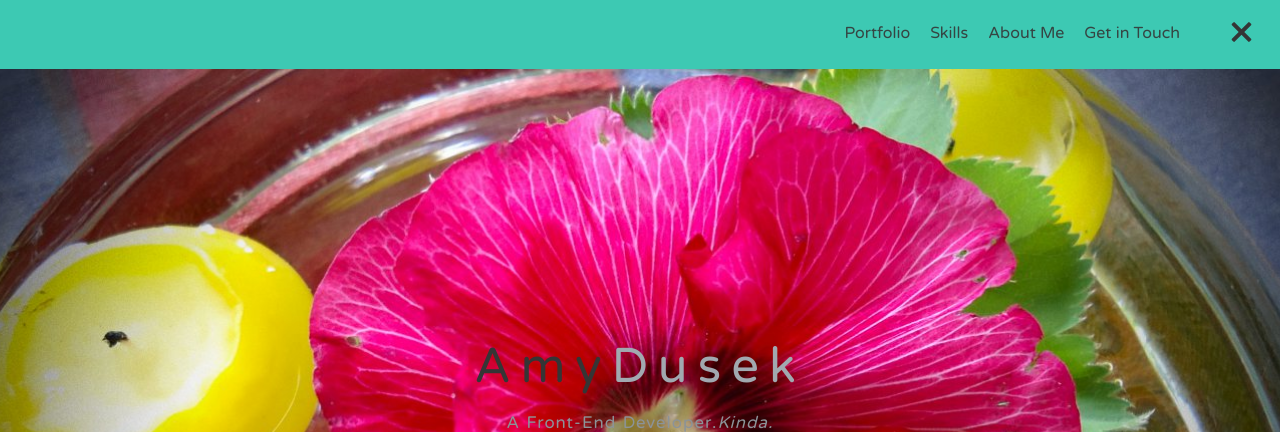
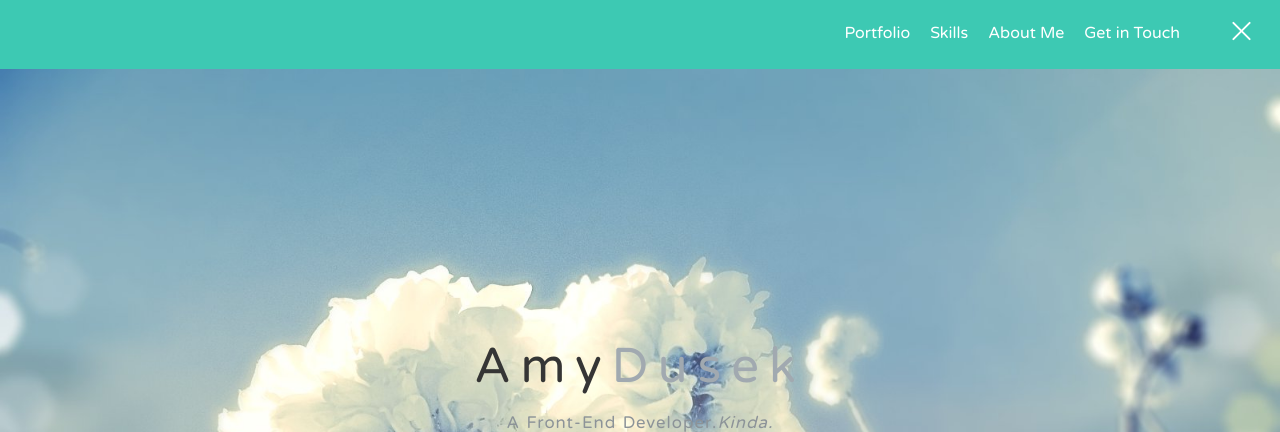
Before and after one commit to amlydu/portfolio_site, a PHP site: page / in a window 1280 px wide. Shown: the top 432 px of the page. Run offline with PHP 8.4, Linux system fonts and the light colour scheme; some libraries are stand-ins or nearby versions.

Commit message:
Changing the navbar link color; changed background picture

```diff
--- a/css/styles.css
+++ b/css/styles.css
@@ -194,11 +194,11 @@ nav { background-color: #3DC9B3; margin-top: -1px; }
 nav ul li { color: rgba(255, 255, 255, 0.6); font-size: 16px; display: block; transition: all 0.5s ease; -moz-transition: all 0.5s ease; -webkit-transition: all 0.5s ease; -o-transition: all 0.5s ease; padding-left: 0; position: relative; }
 nav ul { display: flex; float: right; padding-right: 75px; list-style: none;}
 nav ul li:last-child { border: none; }
-nav ul li a { color: rgba(53, 53, 53, 0.89); display: inline-flex; padding: 10px; transition: all 0.5s ease; -moz-transition: all 0.5s ease; -webkit-transition: all 0.5s ease; -o-transition: all 0.5s ease; position: relative; }
-nav ul li a:hover, nav ul li a:focus { text-decoration: none; color: rgba(255, 255, 255, 1); }
+nav ul li a { color: #FFF; display: inline-flex; padding: 10px; transition: all 0.5s ease; -moz-transition: all 0.5s ease; -webkit-transition: all 0.5s ease; -o-transition: all 0.5s ease; position: relative; }
+nav ul li a:hover, nav ul li a:focus { text-decoration: none; color: #353535; }
 #nav-toggle { position: absolute; right: 1px; top: 3px; }
 #nav-toggle { cursor: pointer; padding: 10px 50px 16px 0px; margin-top: 27px}
-#nav-toggle span, #nav-toggle span:before, #nav-toggle span:after { cursor: pointer; border-radius: 1px; -moz-border-radius: 1px; -webkit-border-radius: 1px; -o-border-radius: 1px; height: 4px; width: 25px; background: #353535; position: absolute; display: block; content: ''; }
+#nav-toggle span, #nav-toggle span:before, #nav-toggle span:after { cursor: pointer; border-radius: 1px; -moz-border-radius: 1px; -webkit-border-radius: 1px; -o-border-radius: 1px; height: 2px; width: 25px; background: #FFF; position: absolute; display: block; content: ''; }
 #nav-toggle span:before { top: -10px; }
 #nav-toggle span:after { bottom: -10px; }
 #nav-toggle span, #nav-toggle span:before, #nav-toggle span:after { transition: all 500ms ease-in-out; -webkit-transition: all 500ms ease-in-out; -moz-transition: all 500ms ease-in-out; -o-transition: all 500ms ease-in-out; }
```
Also changed, not shown: img/hero-bg.jpg.
